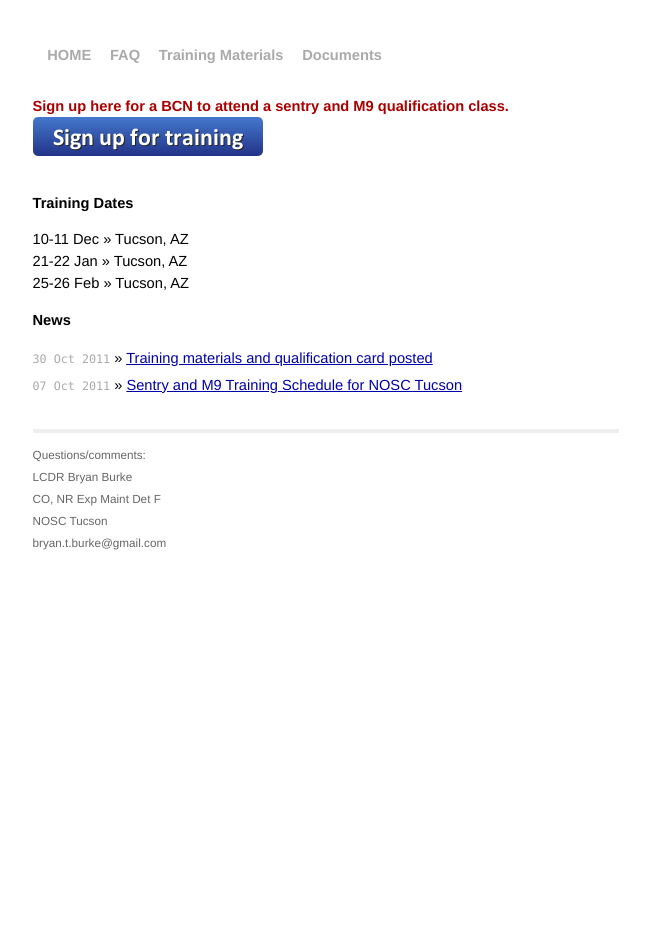
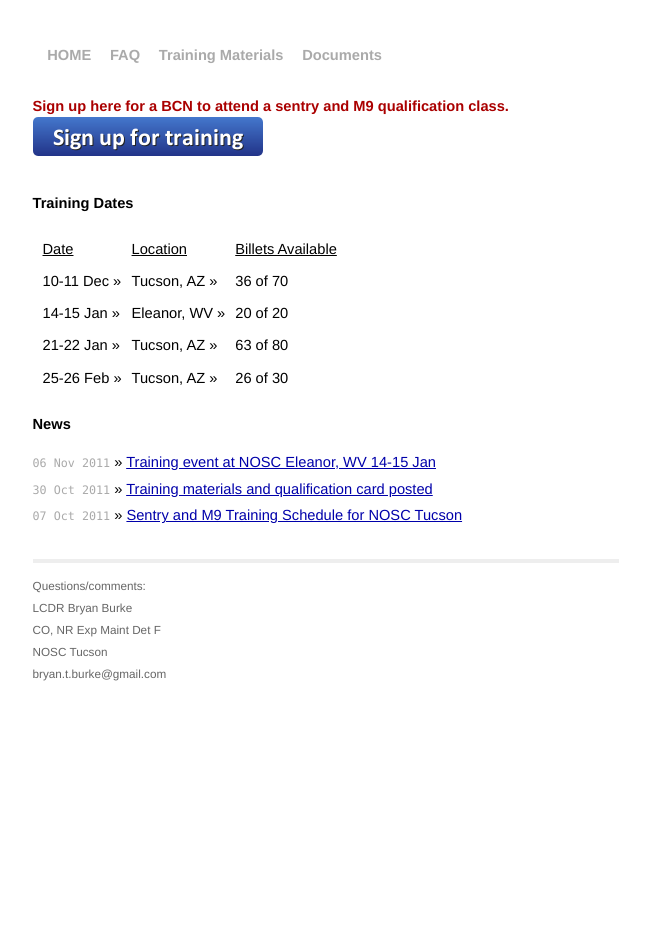
Before and after one commit to BTBurke/sentry.emdetf.org, a Jekyll site: the page built from index.html, in a window 1280 px wide. Shown: the whole page, without its empty margins (314-964 px from the left). Built offline with Jekyll 4.4.1, drawn with Linux system fonts in a browser that asks for light colours; Markdown is read by kramdown in place of the engine named in the settings.

Commit message:
Updated for Eleanor shoot

```diff
--- a/docs.html
+++ b/docs.html
@@ -5,6 +5,7 @@ title: Documents
 <div id="home">
   <h1>Qualification Cards</h1>
   <a href="docs/sentry_qual_card.pdf">USS Frank Cable Sentry Qualification Card</a><br>
+  <a href="dobs/M9_qual_card.pdf">M9 Qualification Card</a><br>
 
 <p><p><p><p>
 
--- a/faq.html
+++ b/faq.html
@@ -6,9 +6,9 @@ title: Frequently Asked Questions
   <h1>What do I need to do before I show up for training?</h1>
   	1.  Request a BCN using the <a href="bcn.html">online form</a><br>
   	2.  Using the BCN, submit IDTT orders using the guidance contained in the BCN assignment email<br>
-  	3.  Complete the NKO training - Introduction to the M9<br>
+  	3.  Complete the NKO training - CENSECFOR Operator Training-M9 Service Pistol (CSF-M9-010-2.0)<br>
   	4.  Fill out and bring a copy of <a href="docs/dd2760.pdf">DD Form 2760</a><br>
-  	5.  Bring a copy of the <a href="docs/sentry_qual_card.pdf">Sentry Qualification Card</a> (try to complete as many items as possible before the weekend)<br>
+  	5.  Bring a copy of the <a href="docs/sentry_qual_card.pdf">Sentry Qualification Card</a> and <a href="docs/M9_qual_card.pdf">M9 Qualification Card.</a> (try to complete as many items as possible before the weekend)<br>
   	6.  Do not drink for 24 hours prior to the drill weekend.<br>
   <p>
   <h1>What should I do for travel arrangements?</h1>
--- a/index.html
+++ b/index.html
@@ -12,10 +12,33 @@ title: FY12 SFRC Sentry and M9 Qualifications
   </div>
 
   <h1>Training Dates</h1>
-  <p>
-  <span>10-11 Dec</span> &raquo; Tucson, AZ<br />
-  <span>21-22 Jan</span> &raquo; Tucson, AZ<br />
-  <span>25-26 Feb</span> &raquo; Tucson, AZ<br />
+<table cellspacing="10">
+<tr>
+  <td><u>Date</u></td>
+  <td><u>Location</u></td>
+  <td><u>Billets Available</u></td>
+</tr>
+<tr>
+  <td>10-11 Dec &raquo; </td>
+  <td>Tucson, AZ &raquo; </td>
+  <td>36 of 70</td>
+</tr>
+<tr>
+  <td>14-15 Jan &raquo; </td>
+  <td>Eleanor, WV &raquo; </td>
+  <td>20 of 20</td>
+</tr>
+<tr>
+  <td>21-22 Jan &raquo; </td>
+  <td>Tucson, AZ &raquo; </td>
+  <td>63 of 80</td>
+</tr>
+<tr>
+  <td>25-26 Feb &raquo; </td>
+  <td>Tucson, AZ &raquo; </td>
+  <td>26 of 30</td>
+</tr>
+</table>
 
 <p>
 <p>
--- a/training.html
+++ b/training.html
@@ -5,6 +5,7 @@ title: Training Resources
 <div id="home">
 
   <a href="docs/sentry_qual_card.pdf">USS Frank Cable Sentry Qualification Card</a><br>
+  <a href="dobs/M9_qual_card.pdf">M9 Qualification Card</a><br>
   <a href="docs/sentry.ppt">USS Frank Cable Sentry Training Powerpoint</a>
 
 </div>
```
Also changed, not shown: _posts/2011-11-6-Training-Event-at-NOSC-Eleanor-WV-14-15Jan.md (added, +9 -0 lines), 1 other file.
